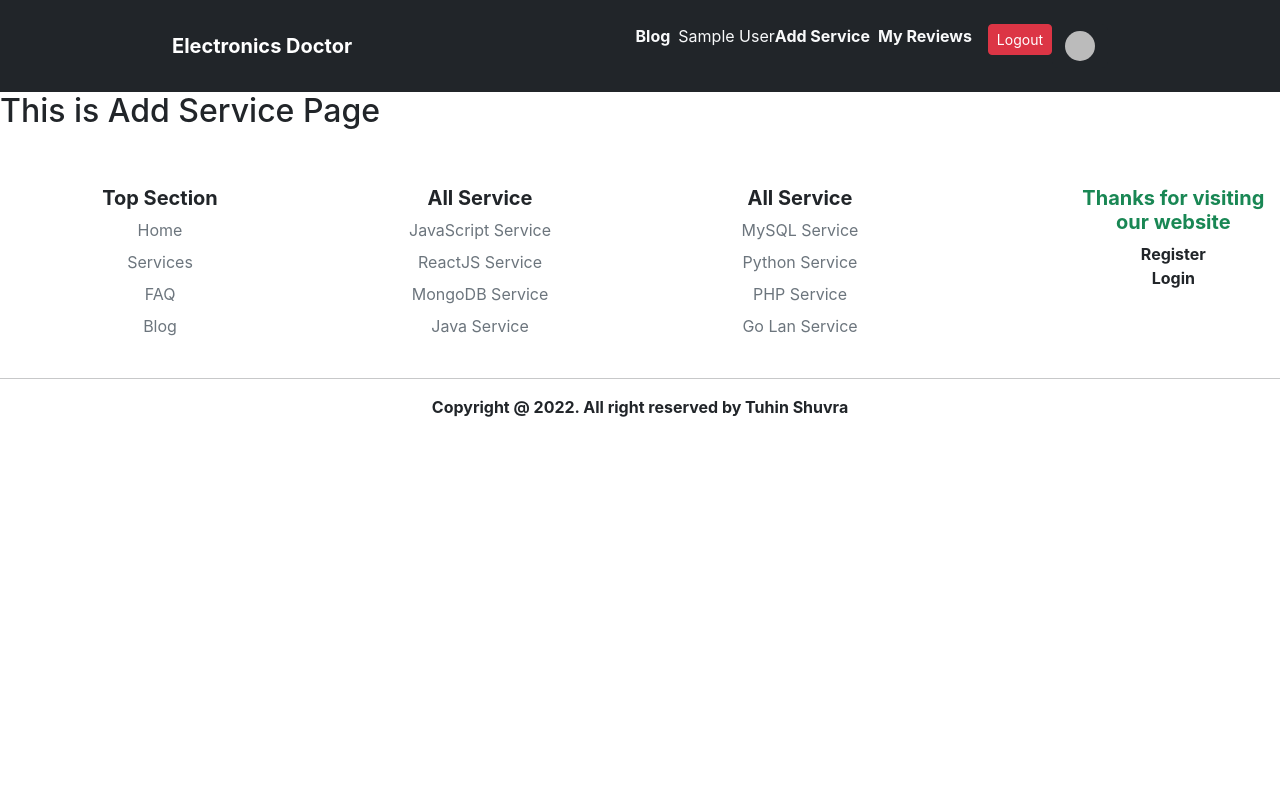
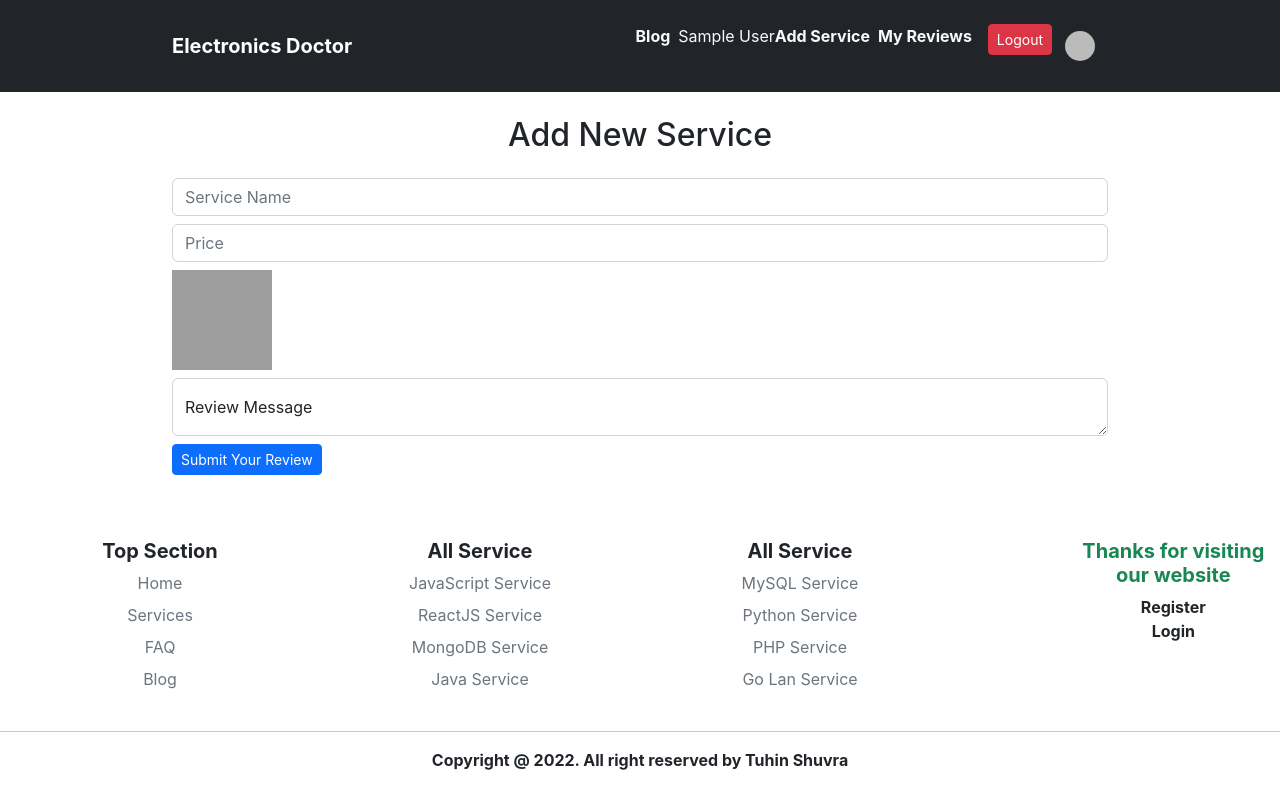
Before and after one commit to tuhinshuvra/service-review, a React (Create React App) app: page /addservice in a window 1280 px wide. Shown: the top 808 px of the page. Built offline with nearby package versions, Linux system fonts and the light colour scheme; no server answers; sample sign-in values are in the browser's storage; grey boxes are pictures that could not be loaded.

Commit message:
updated review display by service

```diff
--- a/src/Pages/AddService/AddService.js
+++ b/src/Pages/AddService/AddService.js
@@ -1,10 +1,77 @@
-import React from 'react';
-import './AddService.css';
+import React, { useContext } from 'react';
+import { Image } from 'react-bootstrap';
+import toast from 'react-hot-toast';
+import { Navigate, useLoaderData } from 'react-router-dom';
+import { AuthContext } from '../Authentication/AuthProvider';
 
-const AddService = () => {
+const AddService = ({ _id, name, price, img, rating, details }) => {
+    const { user } = useContext(AuthContext);
+    // const { _id, title, price, img, service_id, description, facility } = service;
+
+    const handleSetReview = (event) => {
+        event.preventDefault();
+        const form = event.target;
+        const customer = `${form.firstName.value} ${form.lastName.value}`
+        const message = form.message.value;
+        const reviewPostDate = new Date();
+
+        const service = {
+            service: _id,
+            serviceName: name,
+            price,
+            customer: customer,
+            message,
+            reviewPostDate
+        }
+        // fetch('http://localhost:5000/reviews', {
+        fetch('http://localhost:5000/serices', {
+            method: 'POST',
+            headers: {
+                'content-type': 'application/json',
+                // authorization: `Bearer ${localStorage.getItem('geniusToken')}`
+            },
+            body: JSON.stringify(service)
+        })
+            .then(response => response.json())
+            .then(data => {
+                console.log("review-data", data);
+                if (data.acknowledged) {
+                    // alert('Review places successfully.')
+                    toast('Review places successfully.')
+                    form.reset();
+                }
+
+            })
+            .catch(error => console.log(error))
+
+        // if (phone.length < 11) {
+        //     toast.message('Phone number should be more 11 character')
+        // }
+    }
+
+
     return (
-        <div>
-            <h2>This is Add Service Page</h2>
+        <div className=' container'>
+            <form onSubmit={handleSetReview} className="form-floating">
+                <h2 className=' text-3xl text-center font-bold mb-4 mt-4'>Add New Service</h2>
+                <div className=' d-flex flex-column'>
+
+                    <input name="serviceName" type="text" placeholder="Service Name" className=" form-control mb-2 " />
+                    <input name="price" type="text" placeholder="Price" className="form-control mb-2" />
+                    {/* <div>
+                        <Image className=' mb-2' roundedCircle style={{ width: '30px' }} src='' alt='' />
+                    </div> */}
+                    <input type="image" placeholder='input image' src="submit.gif" alt="Input Image" style={{ float: "right" }} width="100" height="100" />
+                </div>
+                <div className="form-floating mt-2">
+                    <textarea name='message' className="form-control" placeholder="Leave a comment here" id="floatingTextarea" required />
+                    <label htmlFor="floatingTextarea">Review Message</label>
+                </div>
+
+                <div className=' mx-auto'>
+                    <input className='btn btn-primary btn-sm mt-2 mb-3 ' type="submit" value="Submit Your Review" />
+                </div>
+            </form>
         </div>
     );
 };
--- a/src/Pages/DisplayReview/DisplayReview.js
+++ b/src/Pages/DisplayReview/DisplayReview.js
@@ -1,23 +1,21 @@
 import React, { useEffect, useState } from 'react';
-import { useLoaderData } from 'react-router-dom';
 import AllReview from './AllReview';
 import './DisplayReview.css';
 
-const DisplayReview = () => {
-    // const reviews = useLoaderData();
+const DisplayReview = ({ service_id }) => {
     const [reviews, setReviews] = useState([]);
 
     useEffect(() => {
-        fetch('https://eclectronics-doctor-review.vercel.app/reviews')
+        fetch(`http://localhost:5000/reviews?service=${service_id}`)
             .then(response => response.json())
             .then(data => setReviews(data))
-    }, [])
+    }, [service_id])
 
 
 
     return (
         <div className=' container'>
-            <h2 className=' text-center fw-bold mt-2 mb-1'> All Review Display</h2>
+            <h2 className=' text-center fw-bold mt-2 mb-1'>Customer Review Display</h2>
             <table className="table table-striped">
                 <thead>
                     <tr>
--- a/src/Pages/Header/Header.js
+++ b/src/Pages/Header/Header.js
@@ -26,7 +26,6 @@ const Header = () => {
 
 
                     <Nav className='ms-auto'>
-                        {/* <Link className=' text-decoration-none text-light fw-bolder me-2 d-none d-lg-block' to="/">Home</Link> */}
                         <Link className=' text-decoration-none text-light fw-bolder me-2' to="/blog" >Blog</Link>
 
 
--- a/src/Pages/MyReviews/MyReviews.js
+++ b/src/Pages/MyReviews/MyReviews.js
@@ -5,13 +5,13 @@ import './MyReviews.css';
 
 const MyReviews = () => {
     const { user } = useContext(AuthContext);
-    const [reviews, setReviews] = useState({})
+    const [reviews, setReviews] = useState([])
 
     useEffect(() => {
-        fetch(`http://localhost:5000/reviewonmail?email=${user?.email}`)
+        fetch(`http://localhost:5000/reviewmail?email=${user?.email}`)
             .then(res => res.json())
             .then(data => setReviews(data))
-    }, [])
+    }, [user?.email])
     return (
         <div className=' container'>
             <h2 className=' text-center fw-bold mt-2 mb-1'> My all Review Display</h2>
--- a/src/Pages/Review/Review.js
+++ b/src/Pages/Review/Review.js
@@ -4,7 +4,7 @@ import toast from 'react-hot-toast';
 import { Navigate, useLoaderData } from 'react-router-dom';
 import { AuthContext } from '../Authentication/AuthProvider';
 
-const Review = ({ _id, name, price, img, rating, details }) => {
+const Review = ({ service_id, name, price, img, rating, details }) => {
     const service = useLoaderData();
     const { user } = useContext(AuthContext);
     // const { _id, title, price, img, service_id, description, facility } = service;
@@ -19,7 +19,7 @@ const Review = ({ _id, name, price, img, rating, details }) => {
         const reviewPostDate = new Date();
 
         const review = {
-            service: _id,
+            service: service_id,
             serviceName: name,
             price,
             customer: customer,
@@ -28,7 +28,6 @@ const Review = ({ _id, name, price, img, rating, details }) => {
             message,
             reviewPostDate
         }
-        // fetch('https://eclectronics-doctor-review.vercel.app/reviews', {
         fetch('http://localhost:5000/reviews', {
             method: 'POST',
             headers: {
--- a/src/Pages/Route/Route.js
+++ b/src/Pages/Route/Route.js
@@ -22,18 +22,18 @@ export const router = createBrowserRouter([
             {
                 path: '/',
                 element: <Home></Home>,
-                loader: () => fetch('https://eclectronics-doctor-review.vercel.app/services')
+                loader: () => fetch('http://localhost:5000/services')
             },
             {
                 path: '/services',
                 element: <Service></Service>,
-                loader: () => fetch('https://eclectronics-doctor-review.vercel.app/services')
+                loader: () => fetch('http://localhost:5000/services')
             },
-            // https://eclectronics-doctor-review.vercel.app/
+            // http://localhost:5000/
             {
                 path: '/services/:serviceId',
                 element: <ServiceDetails></ServiceDetails>,
-                loader: ({ params }) => fetch(`https://eclectronics-doctor-review.vercel.app/services/${params.serviceId}`)
+                loader: ({ params }) => fetch(`http://localhost:5000/services/${params.serviceId}`)
             },
             {
                 path: '/blog',
@@ -54,7 +54,7 @@ export const router = createBrowserRouter([
             {
                 path: '/reviewsDisplay',
                 element: <DisplayReview></DisplayReview>,
-                loader: () => fetch('https://eclectronics-doctor-review.vercel.app/reviews')
+                loader: () => fetch('http://localhost:5000/reviews')
             },
             {
                 path: '/addreview',
@@ -62,7 +62,8 @@ export const router = createBrowserRouter([
             },
             {
                 path: '/myReview',
-                element: <PrivateRoute> <MyReviews></MyReviews> </PrivateRoute>
+                // element: <PrivateRoute> <MyReviews></MyReviews> </PrivateRoute>
+                element: <MyReviews></MyReviews>
             },
             {
                 path: '/login',
--- a/src/Pages/Service/Service.js
+++ b/src/Pages/Service/Service.js
@@ -8,7 +8,7 @@ const Service = () => {
     const [services, setServices] = useState([])
 
     useEffect(() => {
-        fetch('https://eclectronics-doctor-review.vercel.app/services')
+        fetch('http://localhost:5000/services')
             .then(response => response.json())
             .then(data => setServices(data))
     }, [])
--- a/src/Pages/ServiceDetails/ServiceDetails.js
+++ b/src/Pages/ServiceDetails/ServiceDetails.js
@@ -25,13 +25,16 @@ const ServiceDetails = () => {
             </Container>
             <Review
                 key={_id}
+                service_id={_id}
                 name={name}
                 img={img}
                 price={price}
                 rating={rating}
                 details={details}
             ></Review>
-            <DisplayReview></DisplayReview>
+            <DisplayReview
+                service_id={_id}
+            ></DisplayReview>
         </div>
     );
 };
```
Also changed, not shown: src/assets/images/security-issue.png (added).
